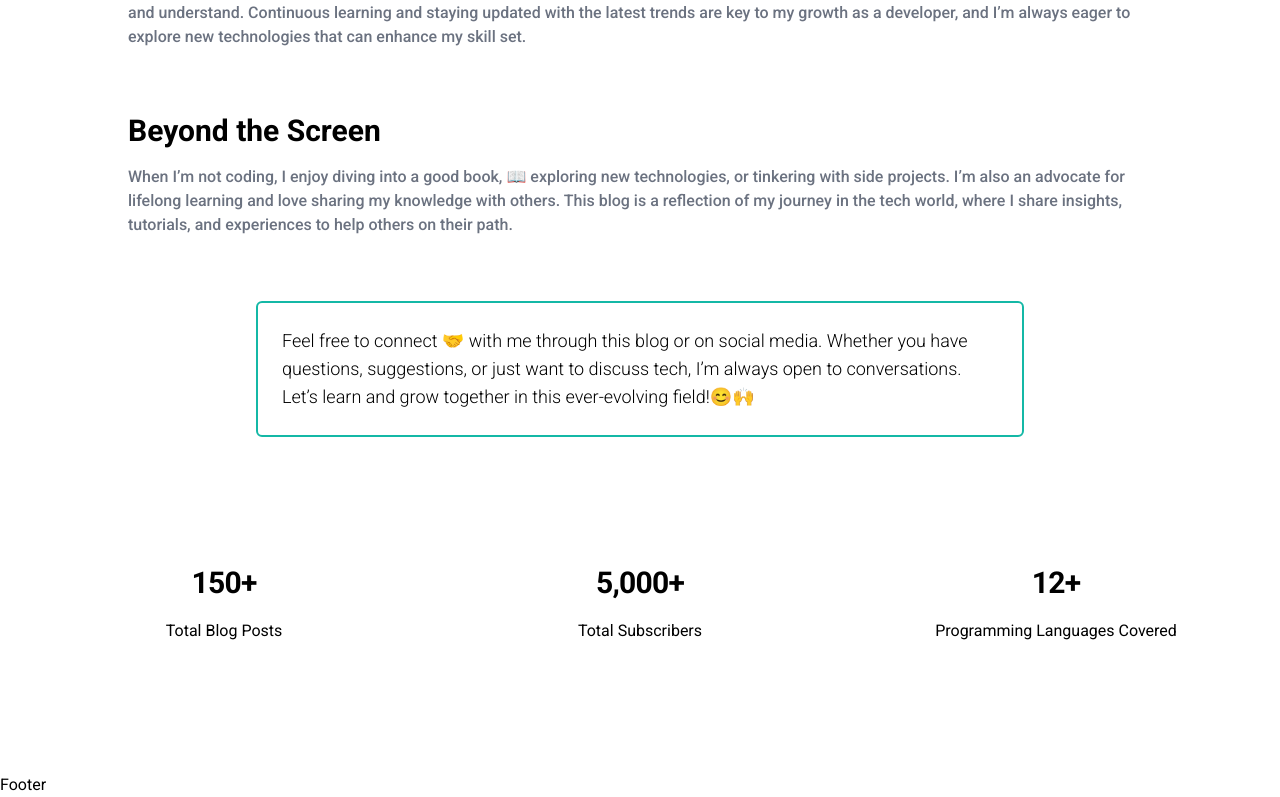
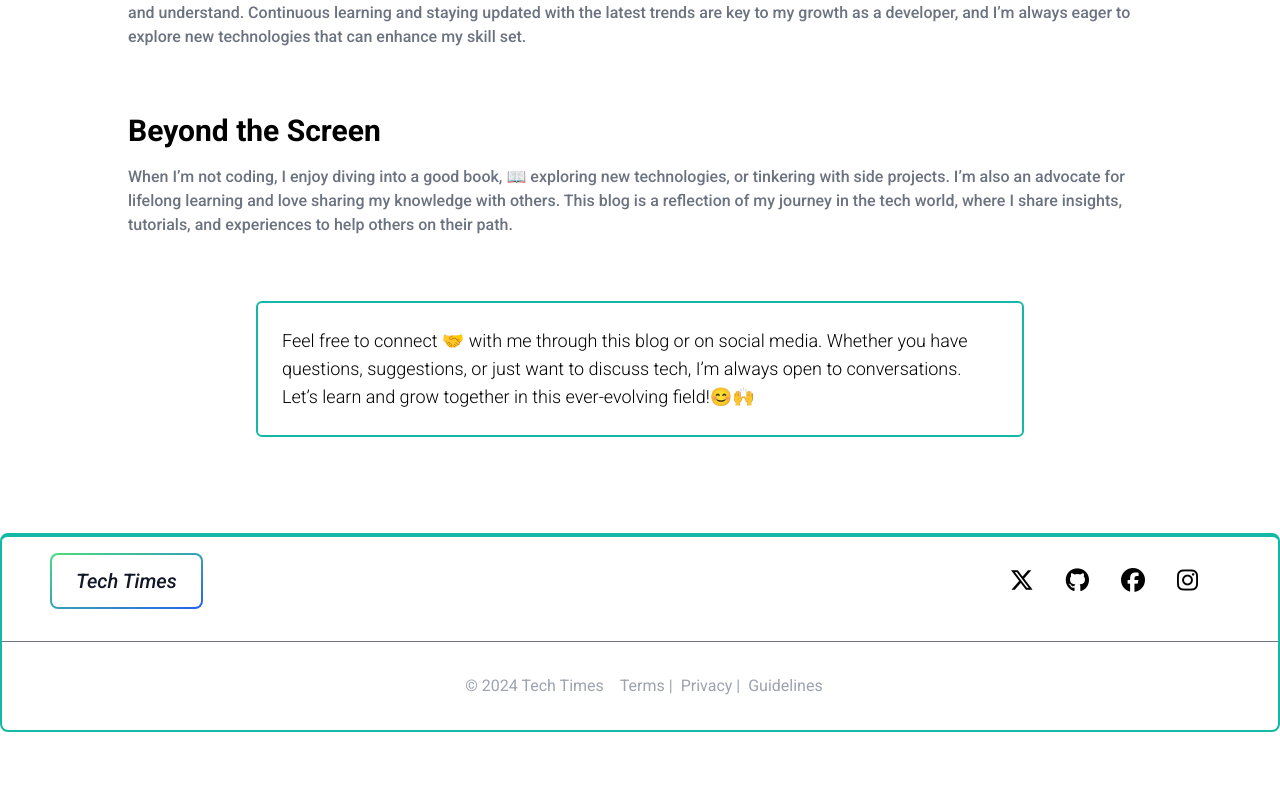
Before and after one commit to EclipticCode/TechTimes-FrontEnd, a React (Vite) app: page /about in a window 1280 px wide. Shown: the part 749-1546 px from the top of the page. After the commit the page ends 1481 px from the top, so only its background shows below. Built offline with nearby package versions, Linux system fonts and the light colour scheme.

Commit message:
added Footer component and removed Stats component

```diff
--- a/src/App.jsx
+++ b/src/App.jsx
@@ -6,7 +6,7 @@ import Resources from './Components/Resources';
 import TechTips from './Components/TechTips';
 import About from './Components/About';
 import Footer from './Components/Footer';
-import Stats from './Components/Stats';
+
 
 const App = () => {
 
@@ -26,7 +26,6 @@ const App = () => {
         <Route path='/techTips' element={<TechTips/>}></Route>
         <Route path='/about' element={<About/>}></Route>
       </Routes>
-      <Stats/>
       <Footer/>
       </div>
     </div>
--- a/src/Components/Footer.jsx
+++ b/src/Components/Footer.jsx
@@ -1,9 +1,44 @@
-import React from 'react'
+import React from "react";
+import { Link } from "react-router-dom";
 
 const Footer = () => {
   return (
-    <div>Footer</div>
-  )
-}
+    <div className="dark:bg-navBar pt-4 border-t-4 border-b-2 border-x-2 border-teal-500 rounded-lg pb-8 mt-24">
+      <div className="flex justify-between mx-8 pb-8">
+        <div className="flex-shrink-0 cursor-pointer">
+          <button className="relative inline-flex items-center justify-center p-0.5 overflow-hidden font-medium text-gray-900 rounded-lg group bg-gradient-to-br from-green-400 to-blue-600 group-hover:from-green-400 group-hover:to-blue-600 hover:text-white focus:ring-4 focus:outline-none focus:ring-green-200 italic ml-4">
+            <span className="relative px-6 py-3 text-xl transition-all ease-in duration-75 bg-white rounded-md group-hover:bg-opacity-0">
+              <Link to={`/`}>Tech Times</Link>
+            </span>
+          </button>
+        </div>
+        <div className="flex items-center text-2xl mr-8">
+          <a href="https://x.com/" target="_blank">
+            <i className="fa-brands fa-x-twitter mx-4"></i>
+          </a>
+          <a href="https://github.com/EclipticCode/" target="_blank">
+            <i className="fa-brands fa-github mx-4"></i>
+          </a>
+          <a href="https://www.facebook.com/" target="_blank">
+            <i className="fa-brands fa-facebook mx-4"></i>
+          </a>
+          <a
+            href="https://www.instagram.com/accounts/login/?hl=en"
+            target="_blank"
+          >
+            <i className="fa-brands fa-instagram mx-4"></i>
+          </a>
+        </div>
+      </div>
+      <hr className=" border-gray-500" />
+      <div className="flex justify-center items-center mx-8 pt-8 text-gray-400">
+        <span className="mx-4">© 2024 Tech Times</span>
+        <span className="mr-2">Terms |</span>
+        <span className="mr-2">Privacy |</span>
+        <span className="mr-2">Guidelines </span>
+      </div>
+    </div>
+  );
+};
 
-export default Footer
+export default Footer;
--- a/src/Components/Navbar.jsx
+++ b/src/Components/Navbar.jsx
@@ -4,11 +4,11 @@ import { Link } from 'react-router-dom'
 const Navbar = ( { toggleDarkMode , darkMode }) => {
   return (
   <div>
-      <div className='sm:block md:flex items-center justify-between p-2 w-auto dark:bg-navBar dark:text-textDarkMode border-b-2 dark:border-teal-500'>
+      <div className='sm:block sm:p-8 md:flex items-center justify-between md:p-2 w-auto dark:bg-navBar border-b-2 dark:border-teal-500'>
        <div className='flex-shrink-0 cursor-pointer space-x-12'>
        <button className="relative inline-flex items-center justify-center p-0.5 overflow-hidden font-medium text-gray-900 rounded-lg group bg-gradient-to-br from-green-400 to-blue-600 group-hover:from-green-400 group-hover:to-blue-600 hover:text-white focus:ring-4 focus:outline-none focus:ring-green-200 italic ml-4">
         <span className="relative px-6 py-3 text-xl transition-all ease-in duration-75 bg-white rounded-md group-hover:bg-opacity-0">
-            Tech Times
+            <Link to={`/`}>Tech Times</Link>
         </span>
       </button>
        </div>
@@ -19,7 +19,7 @@ const Navbar = ( { toggleDarkMode , darkMode }) => {
        <div><button className='active:bg-teal-500 p-1 rounded-full'><Link to={`/about`}>About</Link></button></div>
        </div>
 
-      <div className='flex  items-center space-x-12'>
+      <div className='flex items-center space-x-12'>
       <div className=''>
         <button className='' onClick={toggleDarkMode}>{ darkMode ? <i className="fa-regular fa-sun p-3 rounded-3xl border-2"></i> : <i className="fa-regular fa-moon py-3 px-3.5 rounded-3xl border-2"></i> }</button>
       </div>
--- a/src/Components/Stats.jsx
+++ /dev/null
@@ -1,30 +0,0 @@
-import React from 'react'
-
-const stats = [
-    { id: 1, name: 'Total Blog Posts', value: '150+' },
-    { id: 2, name: 'Total Subscribers', value: '5,000+' },
-    { id: 3, name: 'Programming Languages Covered', value: '12+' },
-  ]
-
-const Stats = () => {
-  return (
-    <div>
-         <div className="py-24 sm:py-32">
-      <div className="mx-auto max-w-7xl px-6 lg:px-8">
-        <dl className="grid grid-cols-1 gap-x-8 gap-y-16 text-center lg:grid-cols-3">
-          {stats.map((stat) => (
-            <div key={stat.id} className="mx-auto flex max-w-xs flex-col gap-y-4">
-              <dt className="text-base leading-7">{stat.name}</dt>
-              <dd className="order-first text-3xl font-semibold tracking-tight m:text-5xl">
-                {stat.value}
-              </dd>
-            </div>
-          ))}
-        </dl>
-      </div>
-    </div>
-    </div>
-  )
-}
-
-export default Stats
```
